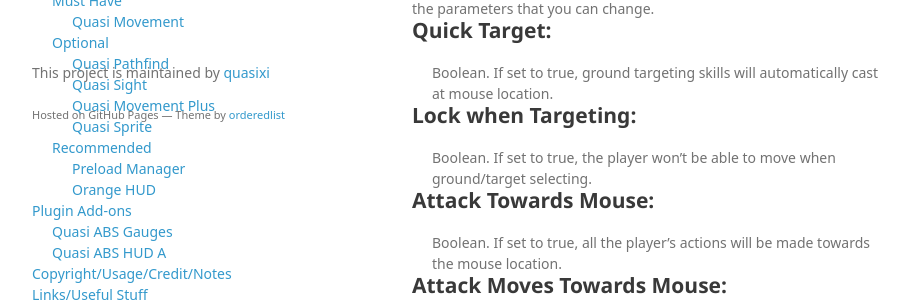
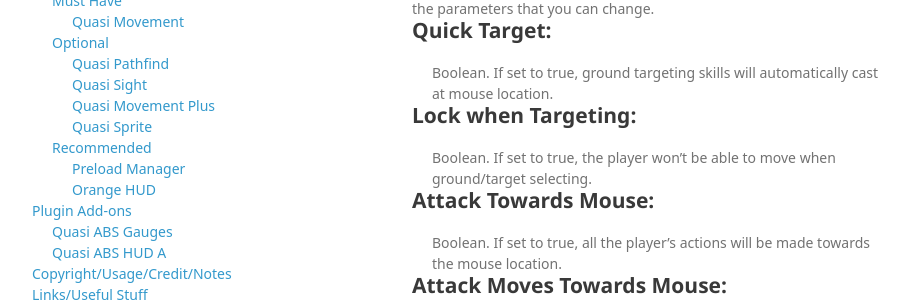
Before and after one commit to quxios/Quasi-MV-ABS-Demo, a plain HTML site: page index.html in a window 1280 px wide. Shown: the part 606-913 px from the top of the page, without its empty margins (178-1086 px from the left). Drawn offline with Linux system fonts and the light colour scheme; a web font is replaced by a local one.

Commit message:
Update index.html

```diff
--- a/index.html
+++ b/index.html
@@ -674,10 +674,6 @@
           Rpg Maker Web Forums: <a href="http://forums.rpgmakerweb.com/">http://forums.rpgmakerweb.com/</a>
         </div>
       </section>
-      <footer>
-        <p>This project is maintained by <a href="https://github.com/quasixi">quasixi</a></p>
-        <p><small>Hosted on GitHub Pages &mdash; Theme by <a href="https://github.com/orderedlist">orderedlist</a></small></p>
-      </footer>
     </div>
     <script src="javascripts/scale.fix.js"></script>
 
```
